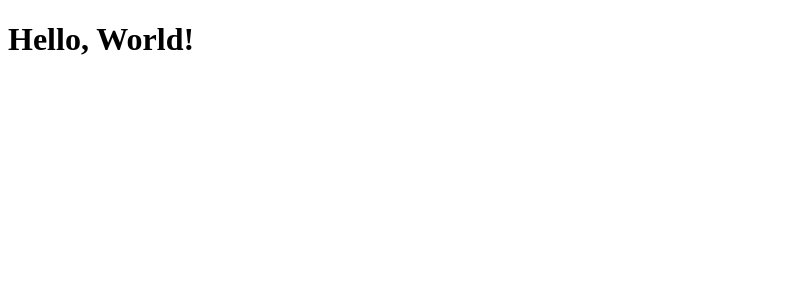
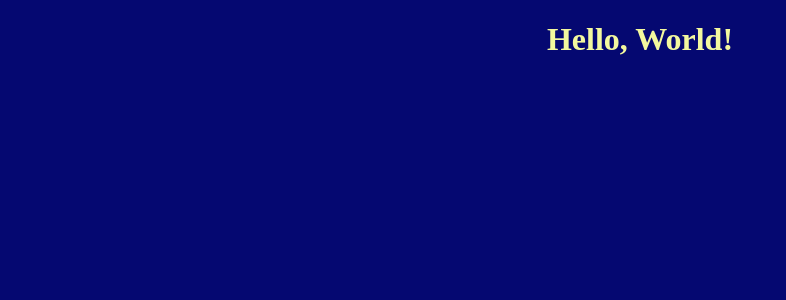
Before and after one commit to moojo-tech/cdp, a React app: page / in a window 1280 px wide. Shown: the top 300 px of the page, without its empty margins (0-786 px from the left). Built offline with nearby package versions, Linux system fonts and the light colour scheme.

Commit message:
packagejson; css

```diff
--- /dev/null
+++ b/src/App.css
@@ -0,0 +1,8 @@
+.app {
+  text-align: center;
+  font-family:'Times New Roman', Times, serif;
+}
+
+.app h1 {
+  color: #f3f89e;
+}
--- a/src/App.tsx
+++ b/src/App.tsx
@@ -1,8 +1,9 @@
 import React from 'react';
+import './App.css';
 
 const App: React.FC = () => {
   return (
-    <div>
+    <div className="app">
       <h1>Hello, World!</h1>
     </div>
   );
--- /dev/null
+++ b/src/index.css
@@ -0,0 +1,5 @@
+body {
+  margin: 0;
+  padding: 0;
+  background-color: #050871;
+}
--- a/src/index.tsx
+++ b/src/index.tsx
@@ -1,5 +1,6 @@
 import React from 'react';
 import ReactDOM from 'react-dom/client';
+import './index.css';
 import App from './App';
 
 const root = ReactDOM.createRoot(document.getElementById('root') as HTMLElement);
--- a/webpack.config.js
+++ b/webpack.config.js
@@ -8,7 +8,7 @@ module.exports = {
     filename: 'bundle.js',
   },
   resolve: {
-    extensions: ['.tsx', '.ts', '.js'],
+    extensions: ['.tsx', '.ts', '.js', '.css'],
   },
   module: {
     rules: [
@@ -16,6 +16,10 @@ module.exports = {
         test: /\.(ts|tsx)$/,
         exclude: /node_modules/,
         use: ['babel-loader', 'ts-loader'],
+      },
+      {
+        test: /\.css$/,
+        use: ['style-loader', 'css-loader'],
       },
     ],
   },
```
Also changed, not shown: package.json (+5 -3 lines), 1 other file (tests, documents, lock files or other folders).
